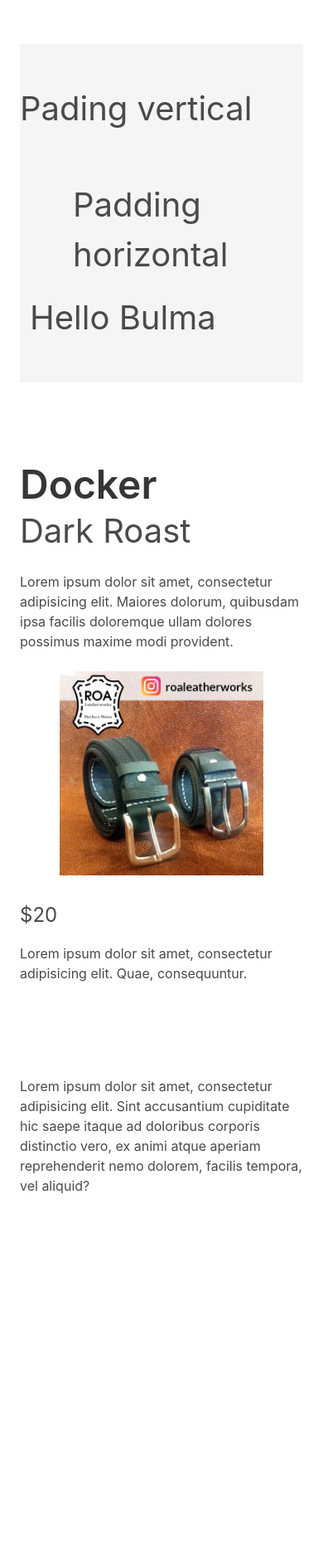
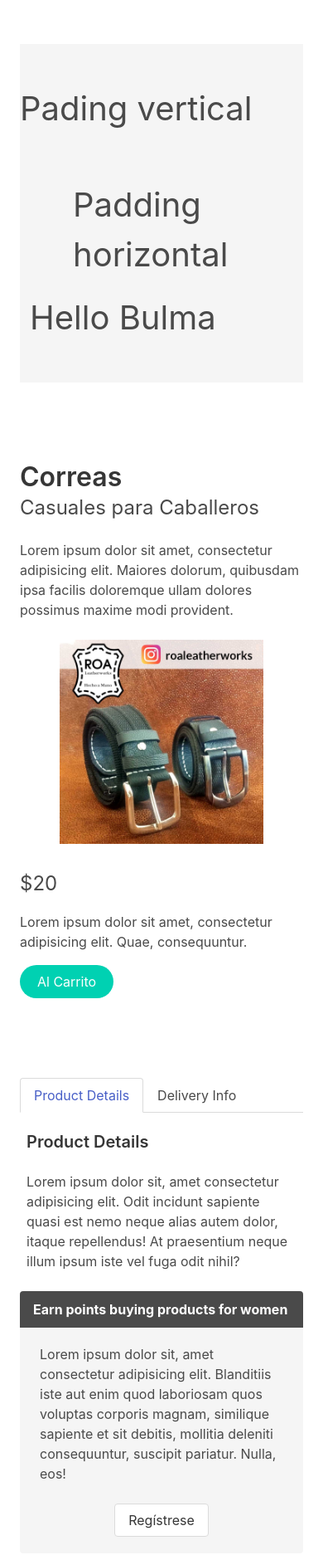
Before and after one commit to oroafulldev/tutorial-bulma, a plain HTML site: page spacing.html in a window 390 px wide. Shown: the part 123-1997 px from the top of the page at 83% size. Before the commit the page ends 1612 px from the top, so only its background shows below. Drawn offline with nearby package versions, Linux system fonts and the light colour scheme.

Commit message:
Se hacen responsive las tres columnas. Se agregan tabs funcionales para detalles y delivery. Se agregan botones con estilos sin funciones.

```diff
--- a/js/index.js
+++ b/js/index.js
@@ -1,7 +1,33 @@
 // Mobile Menu
+// Incluye efecto fade-in y fade-out
 const burgerIcon = document.querySelector('#burger');
 const navbarMenu = document.querySelector('#nav-links');
 
 burgerIcon.addEventListener('click', () => {
     navbarMenu.classList.toggle('is-active');
+
 });
+
+// Pestañas
+const tabs = document.querySelectorAll('.tabs li');
+const tabContentBoxes = document.querySelectorAll('#tab-content > div');
+
+tabs.forEach((tab) => {
+    tab.addEventListener('click', () => {
+        tabs.forEach((item) => {
+            item.classList.remove('is-active');
+        });
+
+        tab.classList.add('is-active');
+
+        const target = tab.dataset.target;
+
+        tabContentBoxes.forEach((box) => {
+            if (box.getAttribute('id') === target) {
+                box.classList.remove('is-hidden');
+            } else {
+                box.classList.add('is-hidden');
+            }
+        });
+    });
+});
--- a/spacing.html
+++ b/spacing.html
@@ -51,18 +51,61 @@
     <!-- Product Info using Grid -->
     <section class="section">
         <div class="container">
-            <div class="columns is-vcentered">
-                <div class="column is-3">
-                    <h1 class="is-size-1 title">Docker</h1>
-                    <h2 class="is-size-2 subtitle">Dark Roast</h2>
+            <div class="columns is-vcentered is-multiline">
+                <div class="column is-6-tablet is-3-desktop">
+                    <h1 class="is-size-3-mobile is-size-1-desktop title">Correas</h1>
+                    <h2 class="is-size-4-mobile is-size-2-desktop subtitle">Casuales para Caballeros</h2>
                     <p>Lorem ipsum dolor sit amet, consectetur adipisicing elit. Maiores dolorum, quibusdam ipsa facilis doloremque ullam dolores possimus maxime modi provident.</p>
                 </div>
-                <div class="column is-5 has-text-centered">
+                <div class="column is-6-tablet is-5-desktop has-text-centered">
                     <img src="./images/correas.jpg" alt="Correas de cuero" class="px-6">
                 </div>
-                <div class="column is-4">
+                <div class="column is-12-tablet is-4-desktop">
                     <div class="is-size-4 mb-4">$20</div>
                     <p class="mb-4">Lorem ipsum dolor sit amet, consectetur adipisicing elit. Quae, consequuntur.</p>
+                    <button class="button is-primary is-rounded">Al Carrito</button>
+                </div>
+            </div>
+        </div>
+    </section>
+
+    <section class="section">
+        <div class="container">
+            <div class="columns is-8 is-variable">
+                <div class="column is-7-tablet">
+                    <!-- Contenido en pestañas -->
+                    <div class="tabs is-boxed">
+                        <ul>
+                            <li class="is-active" data-target="product-details">
+                                <a>Product Details</a>
+                            </li>
+                            <li data-target="delivery-info">
+                                <a>Delivery Info</a>
+                            </li>
+                        </ul>
+                    </div>
+                    <div class="px-2" id="tab-content">
+                        <div id="product-details">
+                            <h3 class="is-size-5 title">Product Details</h3>
+                            <p>Lorem ipsum dolor sit, amet consectetur adipisicing elit. Odit incidunt sapiente quasi est nemo neque alias autem dolor, itaque repellendus! At praesentium neque illum ipsum iste vel fuga odit nihil?</p>
+                        </div>
+                        <div class="is-hidden" id="delivery-info">
+                            <h3 class="is-size-5 title">Delivery Info</h3>
+                            <p>Lorem ipsum dolor sit, amet consectetur adipisicing elit. Molestiae cupiditate ratione suscipit laborum placeat? Similique et magnam accusamus delectus quam!</p>
+                        </div>
+                    </div>
+                </div>
+                <div class="column is-5-tablet">
+                    <!-- Caja de Texto -->
+                    <div class="message">
+                        <div class="message-header">
+                            <p>Earn points buying products for women</p>
+                        </div>
+                        <div class="message-body">
+                            <p>Lorem ipsum dolor sit, amet consectetur adipisicing elit. Blanditiis iste aut enim quod laboriosam quos voluptas corporis magnam, similique sapiente et sit debitis, mollitia deleniti consequuntur, suscipit pariatur. Nulla, eos!</p>
+                            <div class="has-text-centered"><button class="button mt-5">Regístrese</button></div>
+                        </div>
+                    </div>
                 </div>
             </div>
         </div>
```
